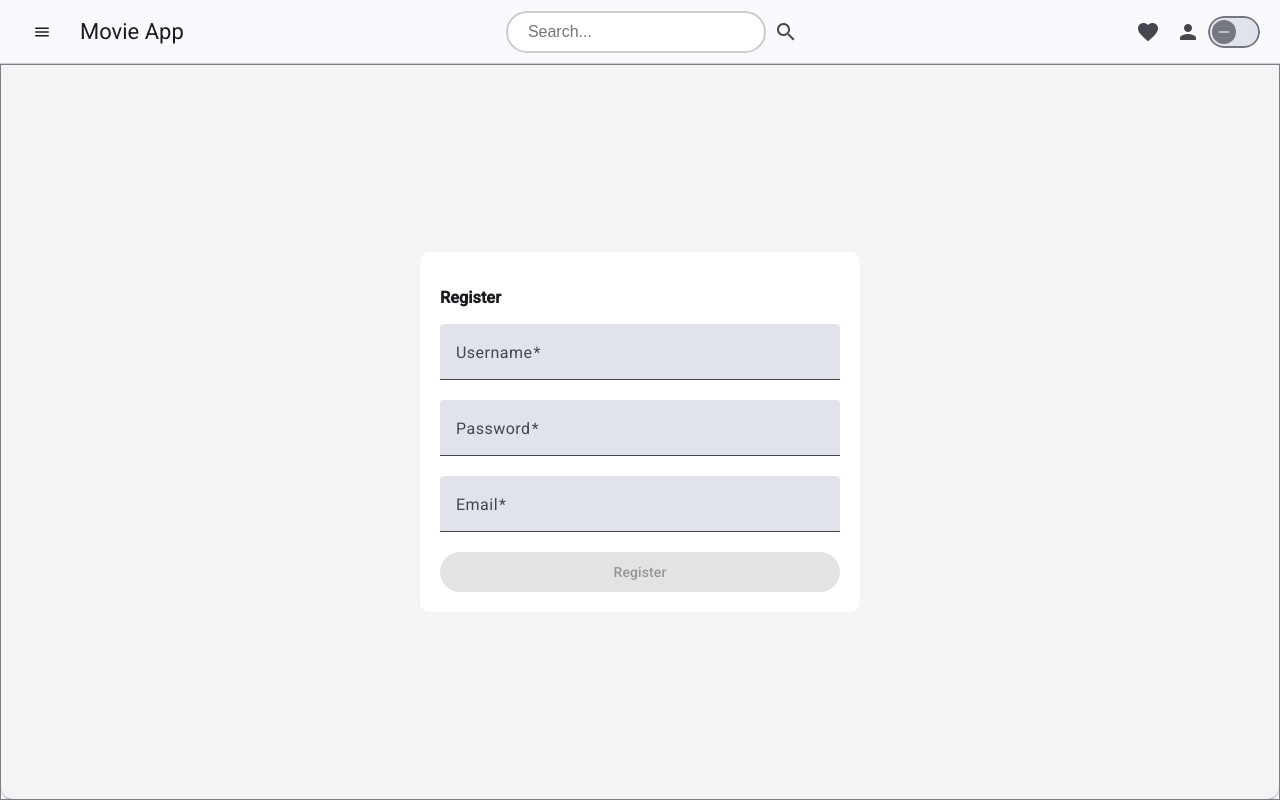
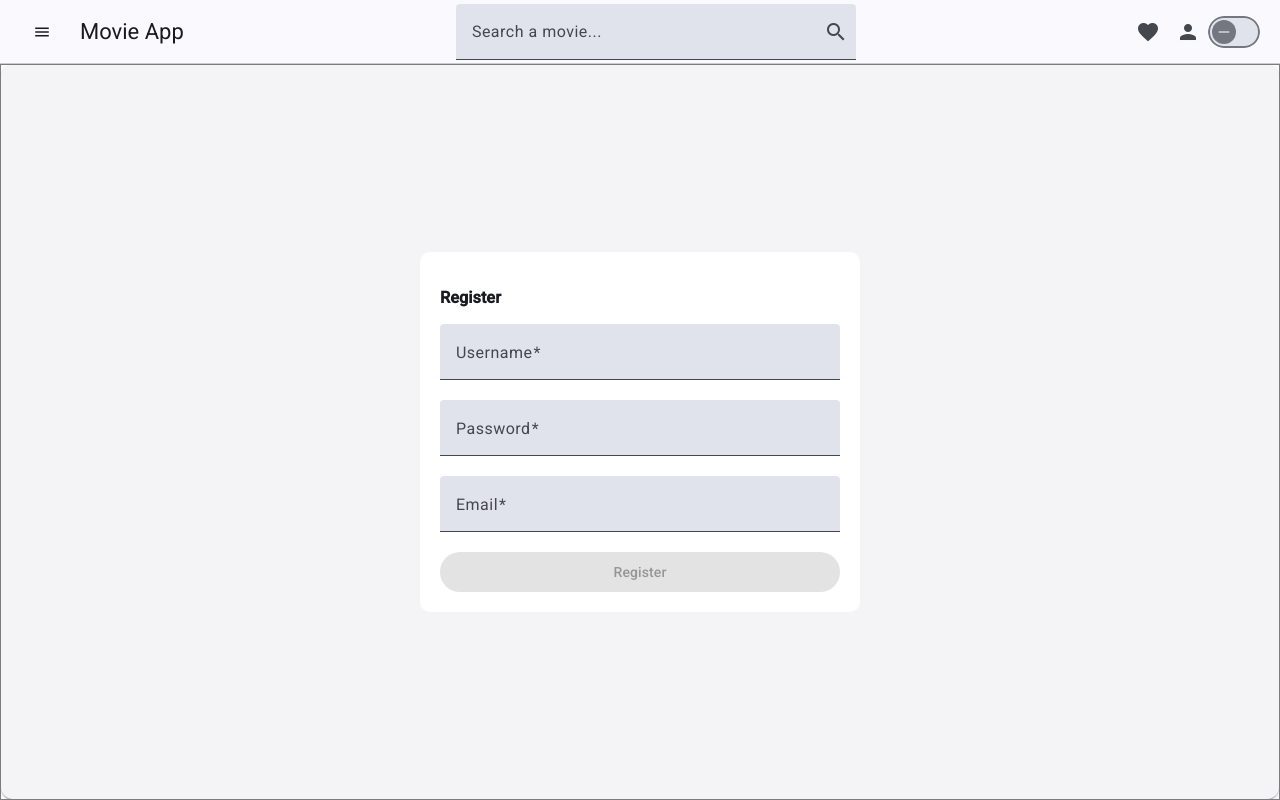
Before and after one commit to messaoudRm/movieapp-ui, an Angular app: page /register in a window 1280 px wide. Built offline with nearby package versions, Linux system fonts and the light colour scheme.

Commit message:
add movie search by title with and mat-autocomplete

```diff
--- /dev/null
+++ b/src/app/shared/components/mini-movie-card.component/mini-movie-card.component.html
@@ -0,0 +1,13 @@
+<mat-card class="mini-card">
+  <div class="card-content">
+    <img
+      mat-card-image
+      [src]="movie.posterUrl"
+      alt="{{ movie.title }}"
+      class="poster"
+    />
+    <div class="info">
+      <mat-card-content class="title">{{ movie.title }}</mat-card-content>
+    </div>
+  </div>
+</mat-card>
--- /dev/null
+++ b/src/app/shared/components/mini-movie-card.component/mini-movie-card.component.scss
@@ -0,0 +1,22 @@
+.mini-card {
+  display: flex;
+  align-items: center;
+  padding: 0.5rem;
+  border-radius: 12px;
+  box-shadow: none;
+  background-color: transparent;
+
+
+  .card-content {
+    display: flex;
+    align-items: center;
+    gap: 1rem;
+  }
+
+  .poster {
+    width: 60px;
+    height: 90px;
+    object-fit: cover;
+  }
+
+}
--- a/src/app/shared/components/search-bar.component/search-bar.component.html
+++ b/src/app/shared/components/search-bar.component/search-bar.component.html
@@ -1,6 +1,38 @@
-<div class="search-container">
-  <input type="search" class="rounded-input" placeholder="Search...">
-  <button mat-icon-button matSuffix aria-label="Search">
-    <mat-icon>search</mat-icon>
-  </button>
-</div>
+<form class="search-container" (ngSubmit)="onSubmitSearch()">
+  <mat-form-field class="full-width" appearance="fill">
+
+    <div class="search-container">
+      <input
+        matInput
+        type="text"
+        class="rounded-input"
+        placeholder="Search a movie..."
+        aria-label="Movie"
+        [formControl]="searchControl"
+             [matAutocomplete]="auto"
+             (keydown.enter)="onEnterKey()" >
+
+    </div>
+    <button
+      mat-icon-button
+      matSuffix
+      aria-label="Search"
+      type="submit">
+      <mat-icon>search</mat-icon>
+    </button>
+
+
+    <mat-autocomplete
+      #auto="matAutocomplete"
+      autoActiveFirstOption
+      [displayWith]="displayMovieTitle"
+      (optionSelected)="onMovieSelected($event)"
+    >
+      @for (movie of filteredMovies | async; track movie.id) {
+        <mat-option [value]="movie" class="movie-option">
+          <app-mini-movie-card [movie]="movie"></app-mini-movie-card>
+        </mat-option>
+      }
+    </mat-autocomplete>
+  </mat-form-field>
+</form>
--- a/src/app/shared/components/search-bar.component/search-bar.component.scss
+++ b/src/app/shared/components/search-bar.component/search-bar.component.scss
@@ -1,13 +1,11 @@
 .search-container {
   display: flex;
   align-items: center;
-  width: 300px;
+  width: 400px;
+  position: relative;
 }
 
-.rounded-input {
-  flex: 1;
-  padding: 10px 20px;
-  border: 2px solid #ccc;
-  border-radius: 50px;
-  font-size: 16px;
+.full-width {
+  width: 100%;
+  margin-top: 20px;
 }
--- a/src/app/shared/components/search-bar.component/search-bar.component.ts
+++ b/src/app/shared/components/search-bar.component/search-bar.component.ts
@@ -1,18 +1,97 @@
-import { Component } from '@angular/core';
-import {MatSuffix} from '@angular/material/input';
+import {Component, inject, OnDestroy, OnInit} from '@angular/core';
+import {MatFormField, MatInput, MatSuffix} from '@angular/material/input';
+import {MovieService} from '../../services/movie-service';
+import {Movie} from '../../../models/Movie';
+import {catchError, debounceTime, distinctUntilChanged, Observable, of, Subject, switchMap, takeUntil} from 'rxjs';
+import {MiniMovieCardComponent} from '../mini-movie-card.component/mini-movie-card.component';
+import {FormControl, FormsModule, ReactiveFormsModule} from '@angular/forms';
+import {MatAutocomplete, MatAutocompleteTrigger, MatOption} from '@angular/material/autocomplete';
+import {AsyncPipe} from '@angular/common';
+import {MatIconButton} from '@angular/material/button';
 import {MatIcon} from '@angular/material/icon';
-import {MatIconButton} from '@angular/material/button';
+import {Router} from '@angular/router';
 
 @Component({
   selector: 'app-search-bar',
   imports: [
+    MiniMovieCardComponent,
+    MatFormField,
+    MatInput,
+    ReactiveFormsModule,
+    MatAutocompleteTrigger,
+    MatAutocomplete,
+    MatOption,
+    AsyncPipe,
+    MatIconButton,
     MatIcon,
-    MatIconButton,
+    FormsModule,
     MatSuffix,
   ],
   templateUrl: './search-bar.component.html',
   styleUrl: './search-bar.component.scss'
 })
-export class SearchBarComponent {
+export class SearchBarComponent implements OnInit, OnDestroy {
+
+  private movieService = inject(MovieService);
+  private router = inject(Router);
+
+  movies: Movie[] = [];
+  searchControl = new FormControl<string | Movie>('');
+  filteredMovies = of<Movie[]>([]);
+  private destroy$ = new Subject<void>();
+
+  ngOnInit(): void {
+    this.initSearch();
+  }
+
+  ngOnDestroy(): void {
+    this.destroy$.next();
+    this.destroy$.complete();
+  }
+
+  private initSearch(): void {
+    this.filteredMovies = this.searchControl.valueChanges.pipe(
+      debounceTime(300),
+      distinctUntilChanged(),
+      switchMap(value => this.fetchFilteredMovies(value)),
+      takeUntil(this.destroy$)
+    );
+  }
+
+  private fetchFilteredMovies(value: string | Movie | null): Observable<Movie[]> {
+    const title = this.extractTitle(value);
+    return title ? this.movieService
+        .searchMovies(title)
+        .pipe(catchError(() => of([]))) : of([]);
+  }
+
+  private extractTitle(value: string | Movie | null): string {
+    if (!value) return '';
+    if (typeof value === 'string') return value.trim();
+    return value.title?.trim() || '';
+  }
+
+  displayMovieTitle(movie: Movie | string): string {
+    if (!movie) return '';
+    return typeof movie === 'string' ? movie : movie.title ?? '';
+  }
+
+  onMovieSelected(event: any): void {
+    const movie: Movie = event.option.value;
+    if (movie && movie.id) {
+      this.router.navigate(['/movie', movie.id]);
+    }
+  }
+
+  onEnterKey(): void {
+    const value = this.searchControl.value;
+    if (value && typeof value === 'object' && value.id) {
+      this.router.navigate(['/movie', value.id]);
+    }
+  }
+
+  onSubmitSearch(): void {
+    this.onEnterKey();
+  }
 
 }
--- a/src/app/shared/components/user-comment-list.component/user-comment-list.component.html
+++ b/src/app/shared/components/user-comment-list.component/user-comment-list.component.html
@@ -26,7 +26,7 @@
   <ng-container matColumnDef="createdAt">
     <th mat-header-cell *matHeaderCellDef> Date </th>
     <td mat-cell *matCellDef="let comment">
-      {{ comment.createdAt | date: 'shortTime' }}
+      {{ comment.createdAt | date: 'shortDate' }}
     </td>
   </ng-container>
 
--- a/src/app/shared/services/movie-service.ts
+++ b/src/app/shared/services/movie-service.ts
@@ -30,6 +30,16 @@ export class MovieService {
     );
   }
 
+  searchMovies(title: string) {
+    return this.http
+      .get<Movie[]>(environment.apiUrl + this.SUFFIX + `/search?title=${encodeURIComponent(title)}`).pipe(
+        map((response: any[]) =>
+          response ? response
+            .map(movieJson => Movie.fromJson(movieJson)) : []
+        )
+      );
+  }
+
 
   addMovie(movie: Movie) {
   }
```
Also changed, not shown: src/app/shared/components/mini-movie-card.component/mini-movie-card.component.ts (added, +17 -0 lines), 1 other file (tests, documents, lock files or other folders).
